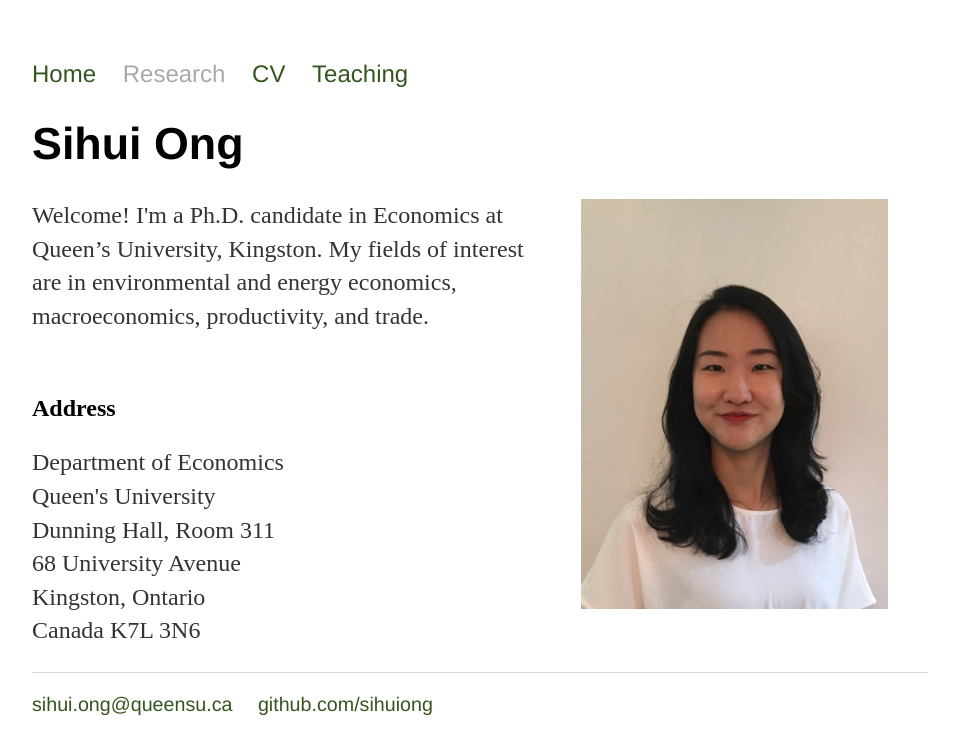
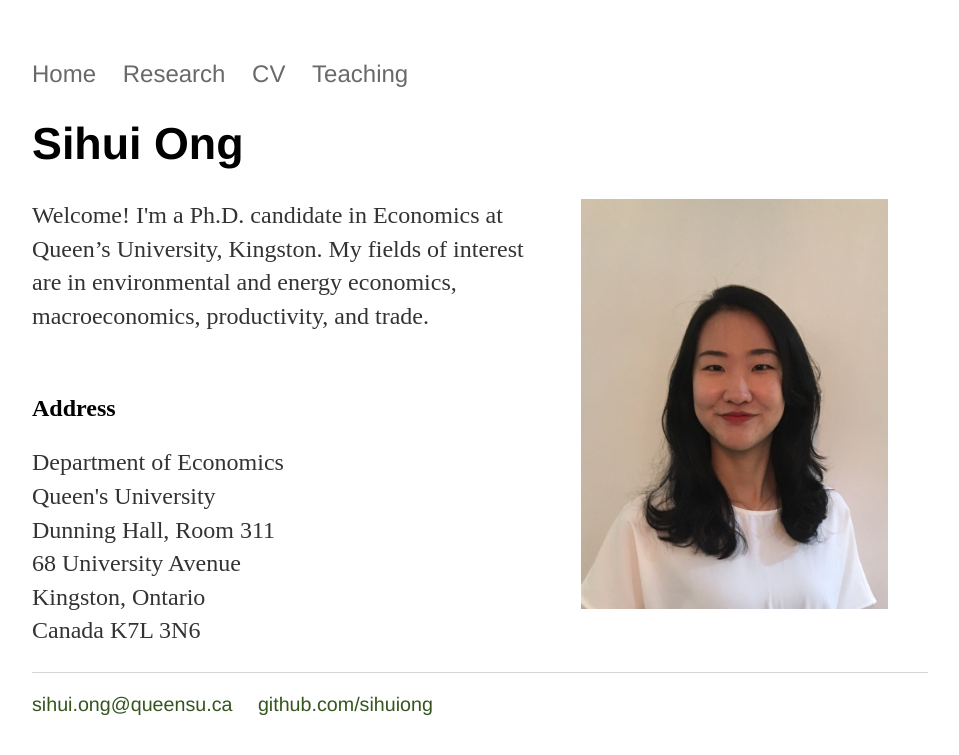
Before and after one commit to SihuiOng/SihuiOng.github.io, a Jekyll site: the page built from index.html, in a window 1280 px wide. Shown: the top 755 px of the page, without its empty margins (160-1119 px from the left). Built offline with Jekyll 4.4.1, drawn with Linux system fonts in a browser that asks for light colours.

Commit message:
Update default.html

```diff
--- a/_layouts/default.html
+++ b/_layouts/default.html
@@ -8,10 +8,10 @@
 		<body>
 			<nav>
 	    		<ul>
-	        		<li><a href="/">Home</a></li>
-		        	<li><a href="/research" style="color:#A9A9A9;">Research</a></li>
-	        		<li><a href="/cv">CV</a></li>
-	        		<li><a href="/teaching">Teaching</a></li>
+	        		<li><a href="/" style="color:#696969;">Home</a></li>
+		        	<li><a href="/research" style="color:#696969;">Research</a></li>
+	        		<li><a href="/cv" style="color:#696969;">CV</a></li>
+	        		<li><a href="/teaching" style="color:#696969;">Teaching</a></li>
 	    		</ul>
 			</nav>
 			<div class="container">
```
